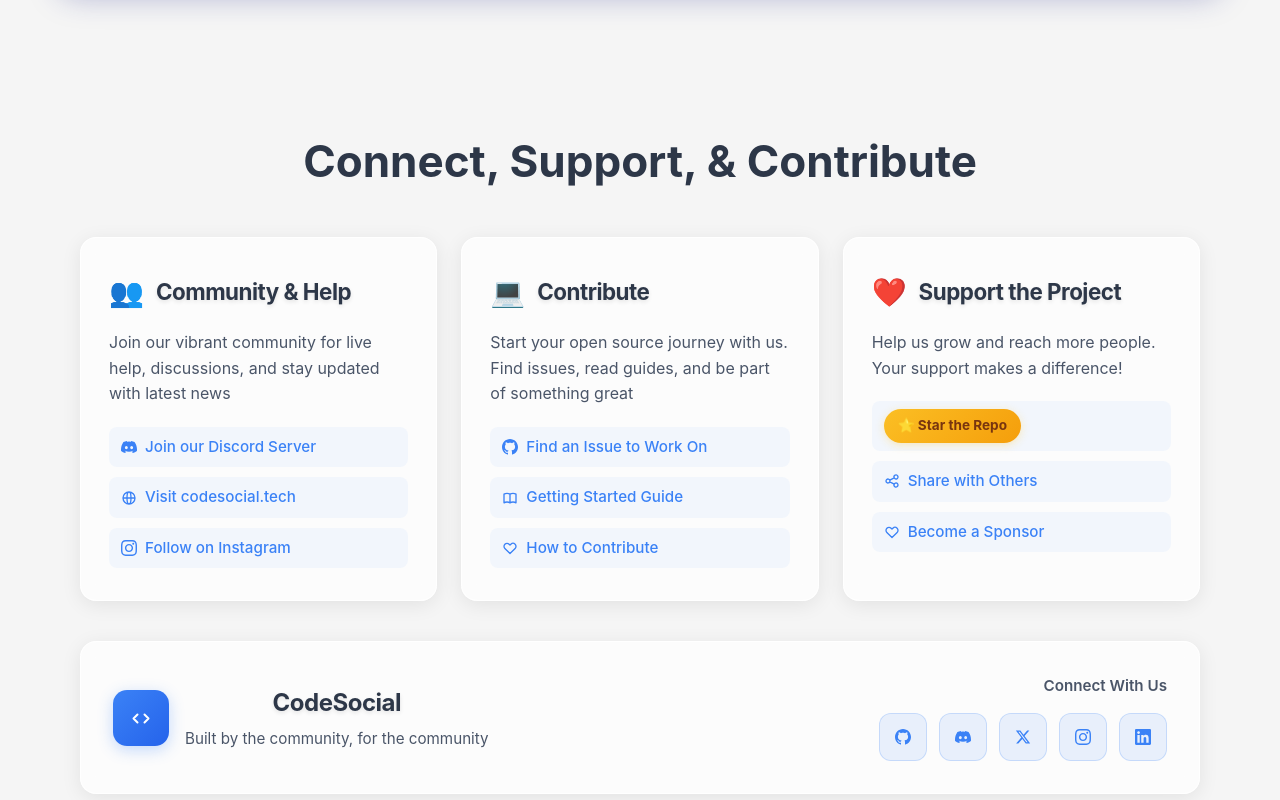
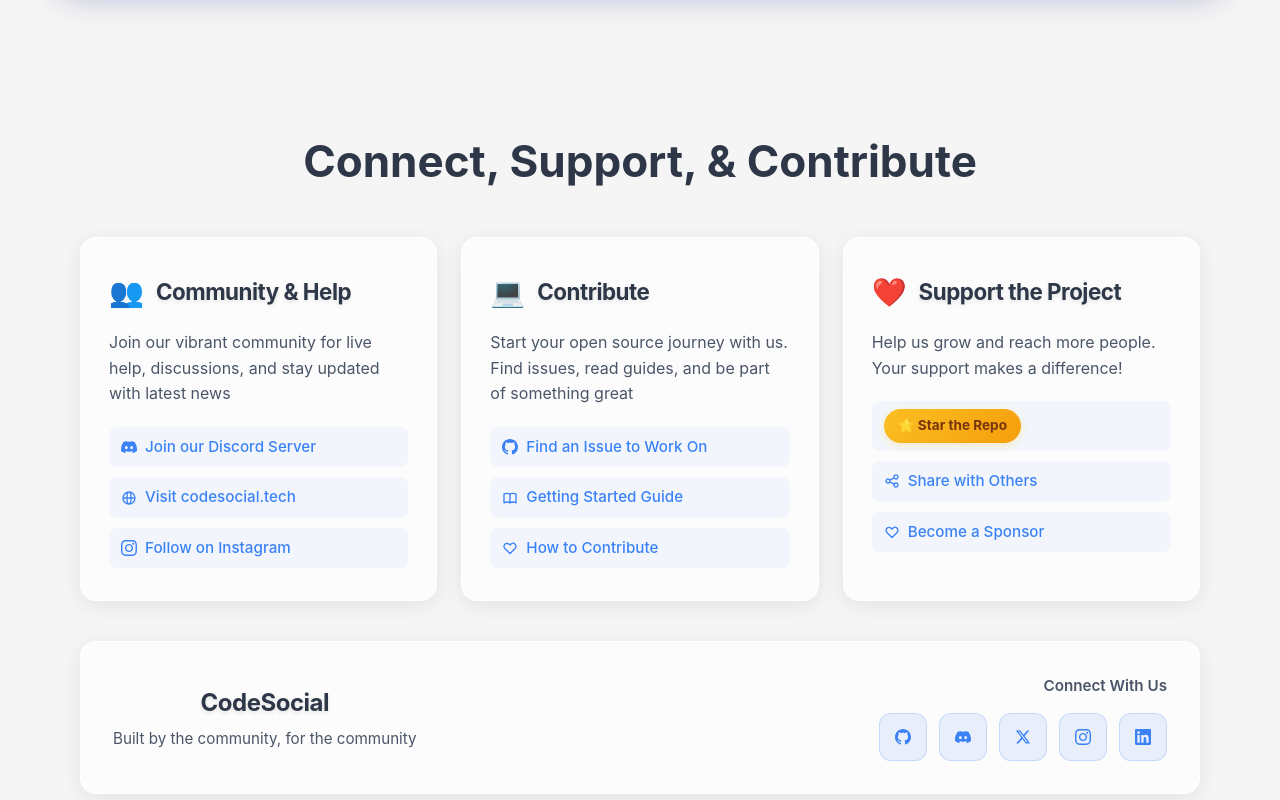
Before and after one commit to Code-Social/fitfinder, a React (Create React App) app: page / in a window 1280 px wide. Shown: the part 1588-2388 px from the top of the page. Built offline with nearby package versions, Linux system fonts and the light colour scheme; the HTML template or start-up script is replaced by a standard one.

Commit message:
fix footer

```diff
--- a/src/components/Footer.tsx
+++ b/src/components/Footer.tsx
@@ -386,13 +386,13 @@
         <div className="footer-bottom">
           <div className="bottom-content">
             <div className="footer-brand">
-              <div className="brand-logo">
-                <CodeIcon />
-              </div>
               <div className="brand-info">
                 <h3>CodeSocial</h3>
                 <p>Built by the community, for the community</p>
               </div>
+              {/* <div className="brand-logo">
+                <CodeIcon />
+              </div> */}
             </div>
 
             <div className="social-section">
```
